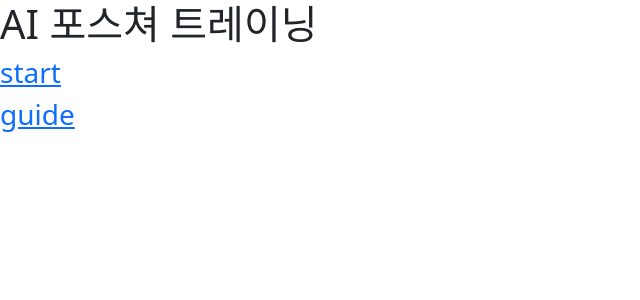
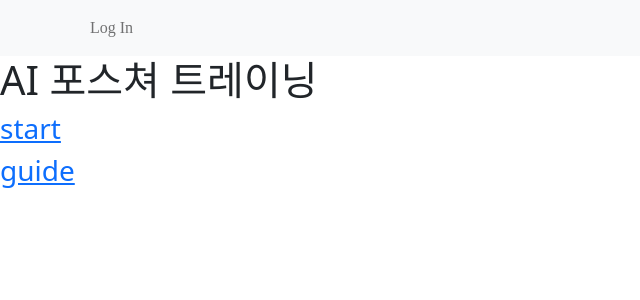
Before and after one commit to M1nseoPark/Nice-Posture, a Django app: page / in a window 1280 px wide. Shown: the top 300 px of the page, without its empty margins (0-640 px from the left). Run offline with Django 3.2, Linux system fonts and the light colour scheme; some libraries are stand-ins or nearby versions.

Commit message:
Add Log-In

```diff
--- a/detect/templates/detect/start.html
+++ b/detect/templates/detect/start.html
@@ -9,77 +9,76 @@
     <script src="https://kit.fontawesome.com/b0978df606.js" crossorigin="anonymous"></script>
 </head>
 <body>
-<!--    <nav class="navbar navbar-expand-lg navbar-light bg-light">-->
-<!--        <div class="container" style="font-family: 'Noto Sans KR'">-->
-<!--            <button class="navbar-toggler" type="button" data-toggle="collapse" data-target="#navbarSupportedContent" aria-controls="navbarSupportedContent" aria-expanded="false" aria-label="Toggle navigation">-->
-<!--                <span class="navbar-toggler-icon"></span>-->
-<!--            </button>-->
+    <nav class="navbar navbar-expand-lg navbar-light bg-light">
+        <div class="container" style="font-family: 'Noto Sans KR'">
+            <button class="navbar-toggler" type="button" data-toggle="collapse" data-target="#navbarSupportedContent" aria-controls="navbarSupportedContent" aria-expanded="false" aria-label="Toggle navigation">
+                <span class="navbar-toggler-icon"></span>
+            </button>
 
-<!--            <div class="collapse navbar-collapse" id="navbarSupportedContent">-->
-<!--                <ul class="navbar-nav">-->
-<!--                    {% if user.is_authenticated %}-->
-<!--                    <li class="nav-item dropdown">-->
-<!--                        <a class="nav-link dropdown-toggle" href="#" id="navbarDropdownMenuLink" role="button"-->
-<!--                           data-toggle="dropdown" aria-haspopup="true" aria-expanded="false">-->
-<!--                            {% if user.socialaccount_set.all.0.get_avatar_url %}-->
-<!--                            <img class="rounded-circle" width="25px" src="{{ user.socialaccount_set.all.0.get_avatar_url }}" alt="">-->
-<!--                            {% else %}-->
-<!--                            <img class="rounded-circle" width="25px" src="https://avatars.dicebear.com/api/croodles/{self.author.email}.svg">-->
-<!--                            {% endif %}-->
-<!--                            &nbsp;-->
-<!--                            {{ user.username }}-->
-<!--                        </a>-->
-<!--                        <div class="dropdown-menu" aria-labelledby="navbarDropdownMenuLink">-->
-<!--                            <a class="dropdown-item" href="/accounts/logout/">Log Out</a>-->
-<!--                        </div>-->
-<!--                    </li>-->
-<!--                    {% else %}-->
-<!--                    <li class="nav-item">-->
-<!--                        <a class="nav-link" href="#" data-toggle="modal" data-target="#loginModal">-->
-<!--                            Log In-->
-<!--                        </a>-->
-<!--                    </li>-->
-<!--                    {% endif %}-->
-<!--                </ul>-->
-<!--            </div>-->
-<!--        </div>-->
-<!--    </nav>-->
+            <div class="collapse navbar-collapse" id="navbarSupportedContent">
+                <ul class="navbar-nav">
+                    {% if user.is_authenticated %}
+                    <li class="nav-item dropdown">
+                        <a class="nav-link dropdown-toggle" href="#" id="navbarDropdownMenuLink" role="button"
+                           data-toggle="dropdown" aria-haspopup="true" aria-expanded="false">
+                            {% if user.socialaccount_set.all.0.get_avatar_url %}
+                            <img class="rounded-circle" width="25px" src="{{ user.socialaccount_set.all.0.get_avatar_url }}" alt="">
+                            {% else %}
+                            <img class="rounded-circle" width="25px" src="https://avatars.dicebear.com/api/croodles/{self.author.email}.svg">
+                            {% endif %}
+                            &nbsp;
+                            {{ user.username }}
+                        </a>
+                        <div class="dropdown-menu" aria-labelledby="navbarDropdownMenuLink">
+                            <a class="dropdown-item" href="/accounts/logout/">Log Out</a>
+                        </div>
+                    </li>
+                    {% else %}
+                    <li class="nav-item">
+                        <a class="nav-link" href="#" data-toggle="modal" data-target="#loginModal">
+                            Log In
+                        </a>
+                    </li>
+                    {% endif %}
+                </ul>
+            </div>
+        </div>
+    </nav>
 
 
-<!--    &lt;!&ndash; Modal &ndash;&gt;-->
-<!--    <div class="modal fade" id="loginModal" tabindex="-1" aria-labelledby="loginModalLabel" aria-hidden="true">-->
-<!--        <div class="modal-dialog" style="font-family: 'Noto Sans KR'">-->
-<!--            <div class="modal-content">-->
-<!--                <div class="modal-header">-->
-<!--                    <h5 class="modal-title" id="loginModalLabel"><i class="fas fa-sign-in-alt"></i>&nbsp Log In</h5>-->
-<!--                    <button type="button" class="close" data-dismiss="modal" aria-label="Close">-->
-<!--                        <span aria-hidden="true">&times;</span>-->
-<!--                    </button>-->
-<!--                </div>-->
-<!--                <div class="modal-body">-->
-<!--                    <div class="row">-->
-<!--                        <div class="col-md-6">-->
-<!--                            <a role="button" class="btn btn-block btn-sm btn-outline-dark" href="{% provider_login_url 'google' %}">-->
-<!--                                <i class="fab fa-google"></i>&nbsp&nbsp Log in with Google-->
-<!--                            </a>-->
-<!--                            <a role="button" class="btn btn-block btn-sm btn-outline-dark" href="/accounts/login/">-->
-<!--                                <i class="far fa-envelope"></i>&nbsp&nbsp Log in with E-mail-->
-<!--                            </a>-->
-<!--                        </div>-->
-<!--                        <div class="col-md-6">-->
-<!--                            <a role="button" class="btn btn-outline-dark btn-block btn-sm" href="/accounts/signup/">-->
-<!--                                <i class="far fa-envelope"></i>&nbsp&nbsp Sign Up with E-mail-->
-<!--                            </a>-->
-<!--                        </div>-->
-<!--                    </div>-->
-<!--                </div>-->
-<!--                <div class="modal-footer">-->
-<!--                    <button type="button" class="btn btn-secondary" data-dismiss="modal">Close</button>-->
-<!--                    <button type="button" class="btn btn-primary">Save changes</button>-->
-<!--                </div>-->
-<!--            </div>-->
-<!--        </div>-->
-<!--    </div>-->
+    <!-- Modal -->
+    <div class="modal fade" id="loginModal" tabindex="-1" aria-labelledby="loginModalLabel" aria-hidden="true">
+        <div class="modal-dialog" style="font-family: 'Noto Sans KR'">
+            <div class="modal-content">
+                <div class="modal-header">
+                    <h5 class="modal-title" id="loginModalLabel"><i class="fas fa-sign-in-alt"></i>&nbsp Log In</h5>
+                    <button type="button" class="close" data-dismiss="modal" aria-label="Close">
+                        <span aria-hidden="true">&times;</span>
+                    </button>
+                </div>
+                <div class="modal-body">
+                    <div class="row">
+                        <div class="col-md-6">
+                            <a role="button" class="btn btn-block btn-sm btn-outline-dark" href="{% provider_login_url 'google' %}">
+                                <i class="fab fa-google"></i>&nbsp&nbsp Log in with Google
+                            </a>
+                            <a role="button" class="btn btn-block btn-sm btn-outline-dark" href="/accounts/login/">
+                                <i class="far fa-envelope"></i>&nbsp&nbsp Log in with E-mail
+                            </a>
+                        </div>
+                        <div class="col-md-6">
+                            <a role="button" class="btn btn-outline-dark btn-block btn-sm" href="/accounts/signup/">
+                                <i class="far fa-envelope"></i>&nbsp&nbsp Sign Up with E-mail
+                            </a>
+                        </div>
+                    </div>
+                </div>
+                <div class="modal-footer">
+                    <button type="button" class="btn btn-secondary" data-dismiss="modal">Close</button>
+                </div>
+            </div>
+        </div>
+    </div>
 
 
     <h1>AI 포스쳐 트레이닝</h1>
--- a/temp/settings.py
+++ b/temp/settings.py
@@ -148,3 +148,4 @@ SITE_ID = 1
 
 ACCOUNT_EMAIL_REQUIRED = True
 ACCOUNT_EMAIL_VERIFICATION = 'none'
+LOGIN_REDIRECT_URL = '/'
```
